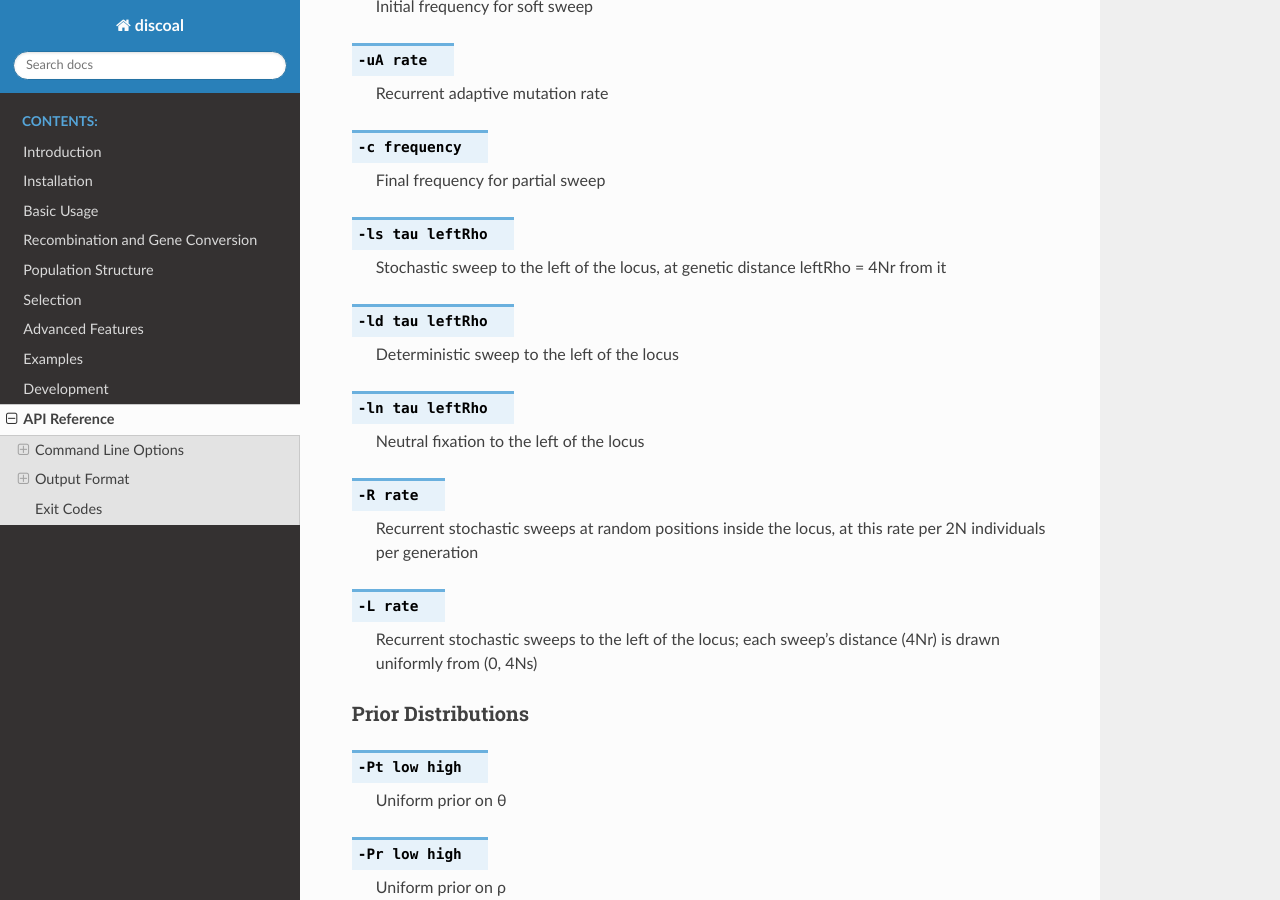
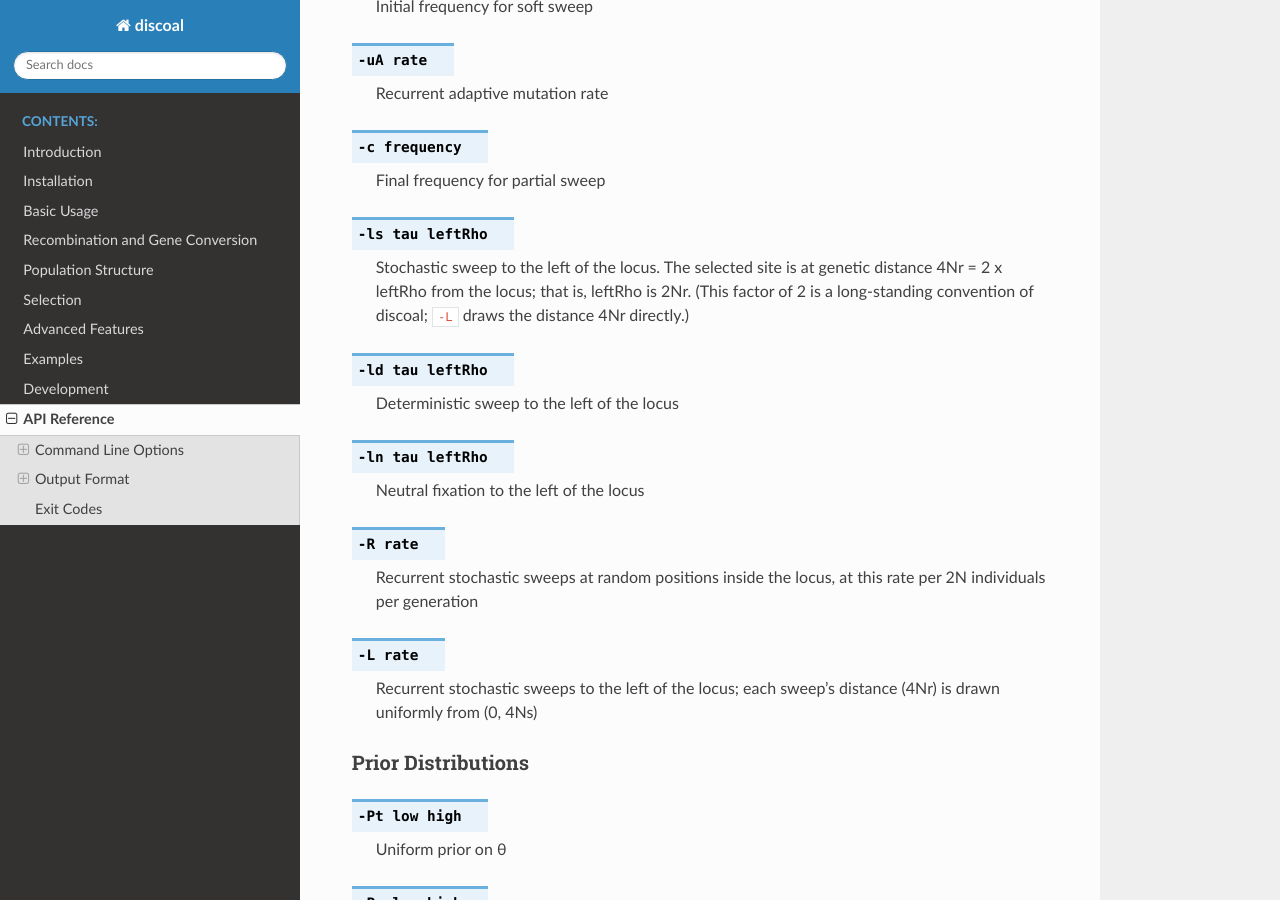
Before and after one commit to kr-colab/discoal, a Sphinx documentation site: the page built from docs/api_reference.rst, in a window 1280 px wide and 900 px high, scrolled down 3811 px. Built offline with Sphinx 7.4.7 and the Read the Docs theme 3.1.0, drawn with Linux system fonts in a browser that asks for light colours.

Commit message:
Fix review findings: sweep_time_step 0, left_rho 0, left_rho scale docs
- sweep_time_step and left_rho are pointer fields, so an absent field is
  told apart from 0. sweep_time_step: 0 is now rejected (YAML accepted it
  and ran with the default; -i 0 is an error). left_rho: 0 is now a sweep
  at the left end of the locus, as -ls tau 0 (it gave a sweep inside the
  locus); a unit test checks it.
- Docs, usage text and README: -ls/-ld/-ln and YAML left_rho put the
  selected site at 4Nr = 2 x the given value. The sweep sampler uses
  leftRho with the factor rho has, and -ls stores twice the value; this
  is a long-standing convention, while -L draws 4Nr directly from
  (0, 4Ns). The docs said 4Nr = leftRho.
- Docs: initial_frequency priors may start at 0; at most 64 prior size
  changes.

```diff
--- a/docs/api_reference.rst
+++ b/docs/api_reference.rst
@@ -190,8 +190,10 @@ Selection Options
 
 .. option:: -ls tau leftRho
 
-   Stochastic sweep to the left of the locus, at genetic distance
-   leftRho = 4Nr from it
+   Stochastic sweep to the left of the locus. The selected site is at
+   genetic distance 4Nr = 2 x leftRho from the locus; that is, leftRho
+   is 2Nr. (This factor of 2 is a long-standing convention of
+   discoal; ``-L`` draws the distance 4Nr directly.)
 
 .. option:: -ld tau leftRho
 
```
Also changed, not shown: README.md (+1 -1 lines), docs/yaml_configuration.md (+8 -5 lines), 5 other files.
